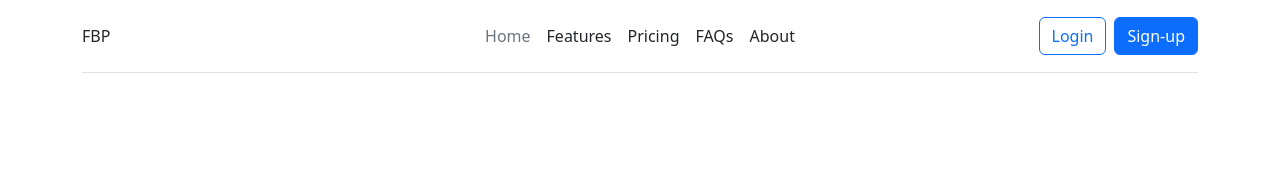
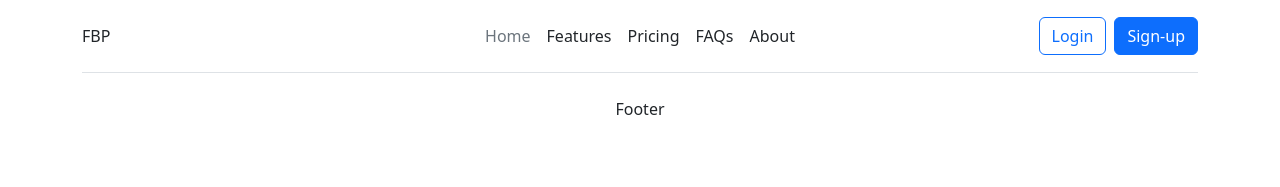
Before and after one commit to Ijazliaqat/Final_Bootcamp_Project, a React (Create React App) app: page / in a window 1280 px wide. Shown: the top 187 px of the page. Built offline with nearby package versions, Linux system fonts and the light colour scheme.

Commit message:
footer added

```diff
--- a/src/App.js
+++ b/src/App.js
@@ -1,10 +1,12 @@
 import './App.css';
+import Footer from './componets/footer/footer';
 import Header from './componets/header/header';
 
 function App() {
   return (
     <div className="App">
      <Header />
+     <Footer />
     </div>
   );
 }
--- /dev/null
+++ b/src/componets/footer/footer.jsx
@@ -0,0 +1,11 @@
+import React from 'react'
+
+const Footer = () => {
+  return (
+    <div>
+      Footer
+    </div>
+  )
+}
+
+export default Footer
```
